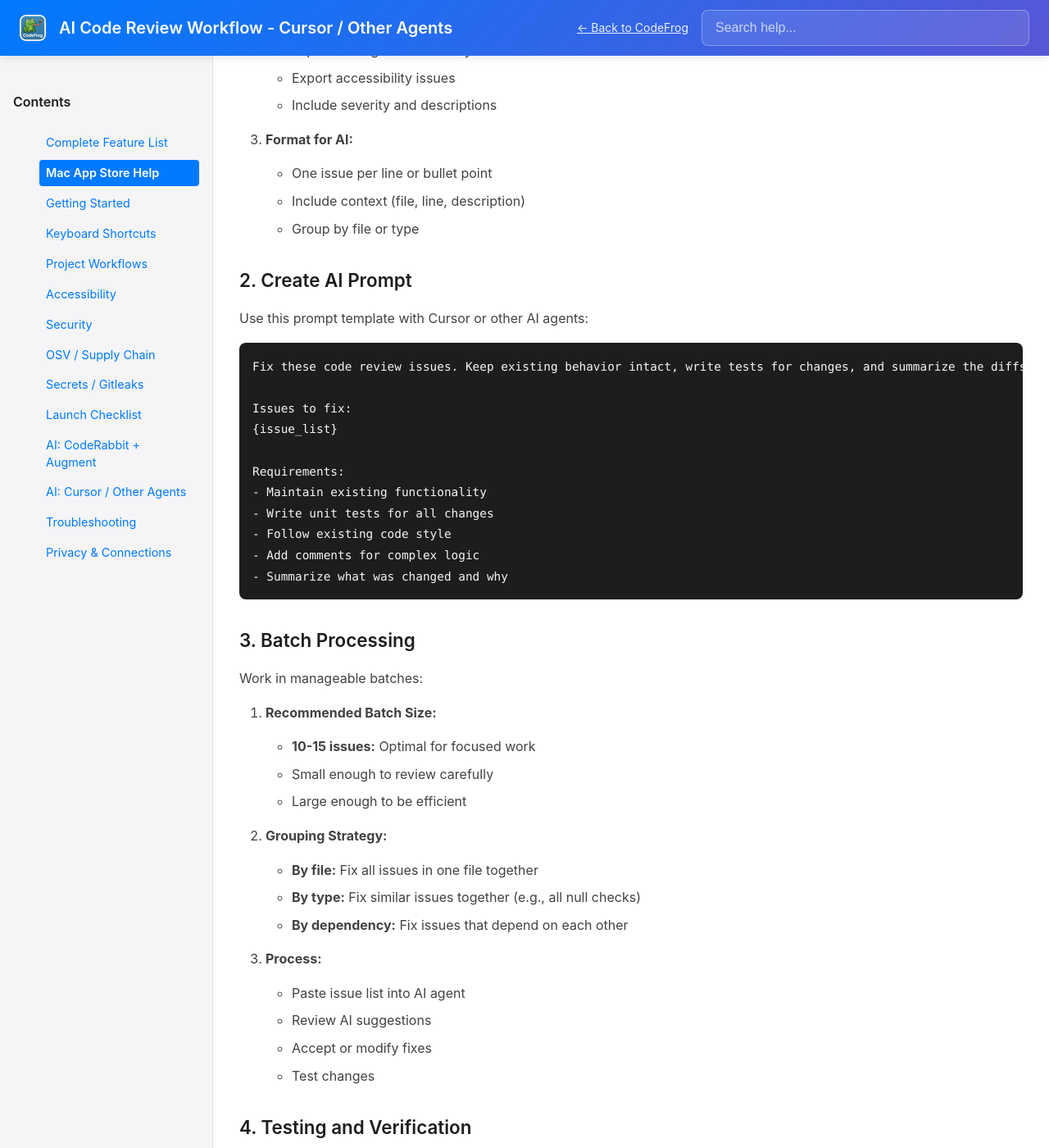
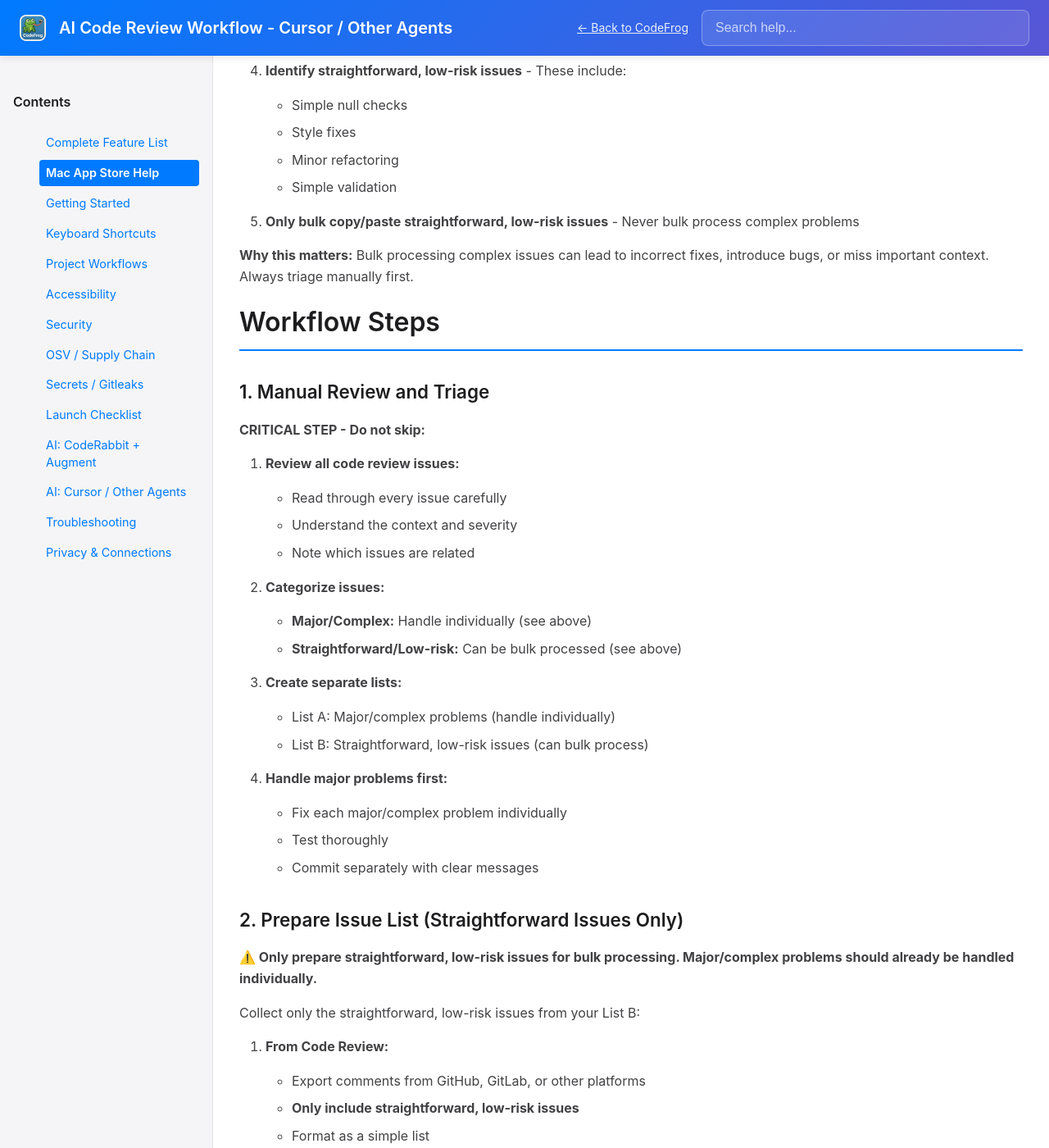
Before and after one commit to greenrobotllc/codefrog-help, a Jekyll site: the page built from help/mas/ai-coder-cursor.md, in a window 1280 px wide and 1400 px high, scrolled down 566 px. Shown: the whole window at 82% size. Built offline with Jekyll 4.4.1, drawn with Linux system fonts in a browser that asks for light colours; comment, search, counter and statistics services are not loaded; some of the changed text lies outside the part shown.

Commit message:
Sync help documentation from main repository
Synced from: 0f10013f1591aa65f7ea2600939a7a08dc319d0e
Date: 2025-11-22 23:04:35 UTC

````diff
--- a/help/mas/ai-coder-cursor.md
+++ b/help/mas/ai-coder-cursor.md
@@ -7,28 +7,75 @@
 
 This workflow helps you use Cursor or other AI coding agents to fix code review issues efficiently by providing structured prompts and managing the fix process.
 
+## ⚠️ Critical: Manual Review First
+
+**Before using any bulk copy/paste or automation, you MUST:**
+
+1. **Review all issues by hand** - Don't skip this step!
+2. **Identify major/complex problems** - These include:
+   - Security vulnerabilities
+   - Architectural changes
+   - Complex logic bugs
+   - Performance issues
+   - Breaking changes
+3. **Address major/complex problems one at a time** - Fix these individually with careful review
+4. **Identify straightforward, low-risk issues** - These include:
+   - Simple null checks
+   - Style fixes
+   - Minor refactoring
+   - Simple validation
+5. **Only bulk copy/paste straightforward, low-risk issues** - Never bulk process complex problems
+
+**Why this matters:** Bulk processing complex issues can lead to incorrect fixes, introduce bugs, or miss important context. Always triage manually first.
+
 ## Workflow Steps
 
-### 1. Prepare Issue List
+### 1. Manual Review and Triage
 
-Collect all code review issues:
+**CRITICAL STEP - Do not skip:**
+
+1. **Review all code review issues:**
+   - Read through every issue carefully
+   - Understand the context and severity
+   - Note which issues are related
+
+2. **Categorize issues:**
+   - **Major/Complex:** Handle individually (see above)
+   - **Straightforward/Low-risk:** Can be bulk processed (see above)
+
+3. **Create separate lists:**
+   - List A: Major/complex problems (handle individually)
+   - List B: Straightforward, low-risk issues (can bulk process)
+
+4. **Handle major problems first:**
+   - Fix each major/complex problem individually
+   - Test thoroughly
+   - Commit separately with clear messages
+
+### 2. Prepare Issue List (Straightforward Issues Only)
+
+**⚠️ Only prepare straightforward, low-risk issues for bulk processing. Major/complex problems should already be handled individually.**
+
+Collect only the straightforward, low-risk issues from your List B:
 
 1. **From Code Review:**
    - Export comments from GitHub, GitLab, or other platforms
+   - **Only include straightforward, low-risk issues**
    - Format as a simple list
    - Include file paths and line numbers
 
 2. **From CodeFrog Scans:**
-   - Export findings from security scans
-   - Export accessibility issues
+   - Export findings from security scans (only simple fixes)
+   - Export accessibility issues (only straightforward fixes)
    - Include severity and descriptions
 
 3. **Format for AI:**
    - One issue per line or bullet point
    - Include context (file, line, description)
    - Group by file or type
+   - **Maximum 15-20 issues** for optimal AI performance
 
-### 2. Create AI Prompt
+### 3. Create AI Prompt
 
 Use this prompt template with Cursor or other AI agents:
 
@@ -46,27 +93,29 @@
 - Summarize what was changed and why
 ```
 
-### 3. Batch Processing
+### 4. Batch Processing
 
-Work in manageable batches:
+Work in manageable batches with careful review:
 
-1. **Recommended Batch Size:**
-   - **10-15 issues:** Optimal for focused work
-   - Small enough to review carefully
-   - Large enough to be efficient
+1. **Recommended Batch Sizes:**
+   - **Small batch (5-10 issues):** Recommended for first-time users or complex codebases
+   - **Medium batch (10-15 issues):** Optimal for most cases, standard workflow
+   - **Large batch (15-20 issues):** Only for very simple, routine fixes
+   - **Maximum: 20 issues** - Never exceed this limit
 
 2. **Grouping Strategy:**
    - **By file:** Fix all issues in one file together
-   - **By type:** Fix similar issues together (e.g., all null checks)
+   - **By type:** Fix similar issues together (e.g., all null checks
    - **By dependency:** Fix issues that depend on each other
 
 3. **Process:**
-   - Paste issue list into AI agent
-   - Review AI suggestions
-   - Accept or modify fixes
-   - Test changes
+   - Paste issue list into AI agent (one batch at a time)
+   - **Review AI suggestions carefully** - don't accept blindly
+   - Accept or modify fixes based on your review
+   - Test changes before moving to next batch
+   - Complete one batch before starting the next
 
-### 4. Testing and Verification
+### 5. Testing and Verification
 
 After AI makes fixes:
 
@@ -124,8 +173,10 @@
 ### Batch Size Guidelines
 
 - **Too Small (1-5):** Inefficient, too much context switching
-- **Optimal (10-15):** Good balance of focus and efficiency
-- **Too Large (20+):** Overwhelming, hard to review properly
+- **Small (5-10):** Good for first-time users or complex codebases
+- **Optimal (10-15):** Good balance of focus and efficiency, standard workflow
+- **Large (15-20):** Only for very simple, routine fixes
+- **Too Large (20+):** Overwhelming, hard to review properly - **NEVER exceed 20 issues**
 
 ### Code Review
 
````
Also changed, not shown: other parts of help/mas/ai-coder-cursor.md (+1 -1 lines), help/mas/ai-coder-coderabbit-augment.md (+74 -15 lines).
